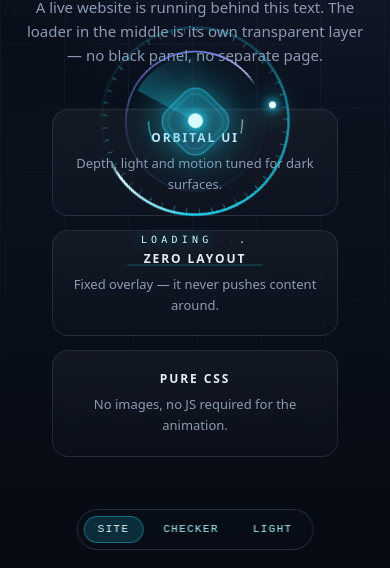
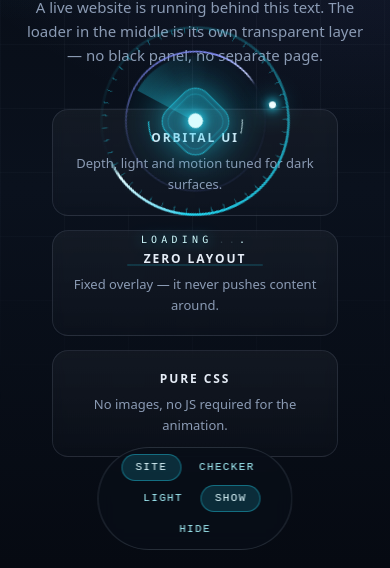
Before and after one commit to Nassic-badar/Css-Preloader, a plain HTML site: page index.html in a window 390 px wide. Both pictures are taken after a click on the button "SITE". Shown: the part 276-844 px from the top of the page. Drawn offline with Linux system fonts and the light colour scheme.

Commit message:
docs: surface the GitHub Pages live demo + show/hide toggle in demo
- add prominent live-demo link + badge at top of README, with Pages troubleshooting note
- add .nojekyll so Pages serves the files as-is
- demo: add Loader Show/Hide buttons to prove the overlay fades away and the site stays
- make the demo control bar wrap on small screens

Co-authored-by: arena-agent <297053741+arena-agent@users.noreply.github.com>

```diff
--- a/index.html
+++ b/index.html
@@ -166,8 +166,11 @@
       bottom: 18px;
       transform: translateX(-50%);
       display: flex;
+      flex-wrap: wrap;
+      justify-content: center;
       align-items: center;
-      gap: 6px;
+      gap: 4px;
+      max-width: min(94vw, 760px);
       padding: 6px;
       border: 1px solid rgba(148, 163, 184, 0.22);
       border-radius: 999px;
@@ -255,20 +258,35 @@
     <div class="pl-bar" aria-hidden="true"><span></span></div>
   </div>
 
-  <!-- demo-only backdrop switcher -->
-  <div class="demo-bar" role="group" aria-label="Demo backdrop">
+  <!-- demo-only controls -->
+  <div class="demo-bar" role="group" aria-label="Demo controls">
     <span>Backdrop</span>
     <button type="button" data-set="site" aria-pressed="true">Site</button>
     <button type="button" data-set="checker" aria-pressed="false">Checker</button>
     <button type="button" data-set="light" aria-pressed="false">Light</button>
+    <span>Loader</span>
+    <button type="button" data-loader="show" aria-pressed="true">Show</button>
+    <button type="button" data-loader="hide" aria-pressed="false">Hide</button>
   </div>
 
   <script>
-    // demo only — proves the loader layer is transparent
-    document.querySelectorAll(".demo-bar button").forEach(function (btn) {
+    // demo only — proves the loader is a transparent, removable layer
+    const preloader = document.querySelector(".preloader");
+
+    document.querySelectorAll("[data-set]").forEach(function (btn) {
       btn.addEventListener("click", function () {
         document.documentElement.dataset.backdrop = btn.dataset.set;
-        document.querySelectorAll(".demo-bar button").forEach(function (b) {
+        document.querySelectorAll("[data-set]").forEach(function (b) {
+          b.setAttribute("aria-pressed", String(b === btn));
+        });
+      });
+    });
+
+    document.querySelectorAll("[data-loader]").forEach(function (btn) {
+      btn.addEventListener("click", function () {
+        const hide = btn.dataset.loader === "hide";
+        preloader.classList.toggle("is-done", hide);
+        document.querySelectorAll("[data-loader]").forEach(function (b) {
           b.setAttribute("aria-pressed", String(b === btn));
         });
       });
```
Also changed, not shown: 2 other files.
